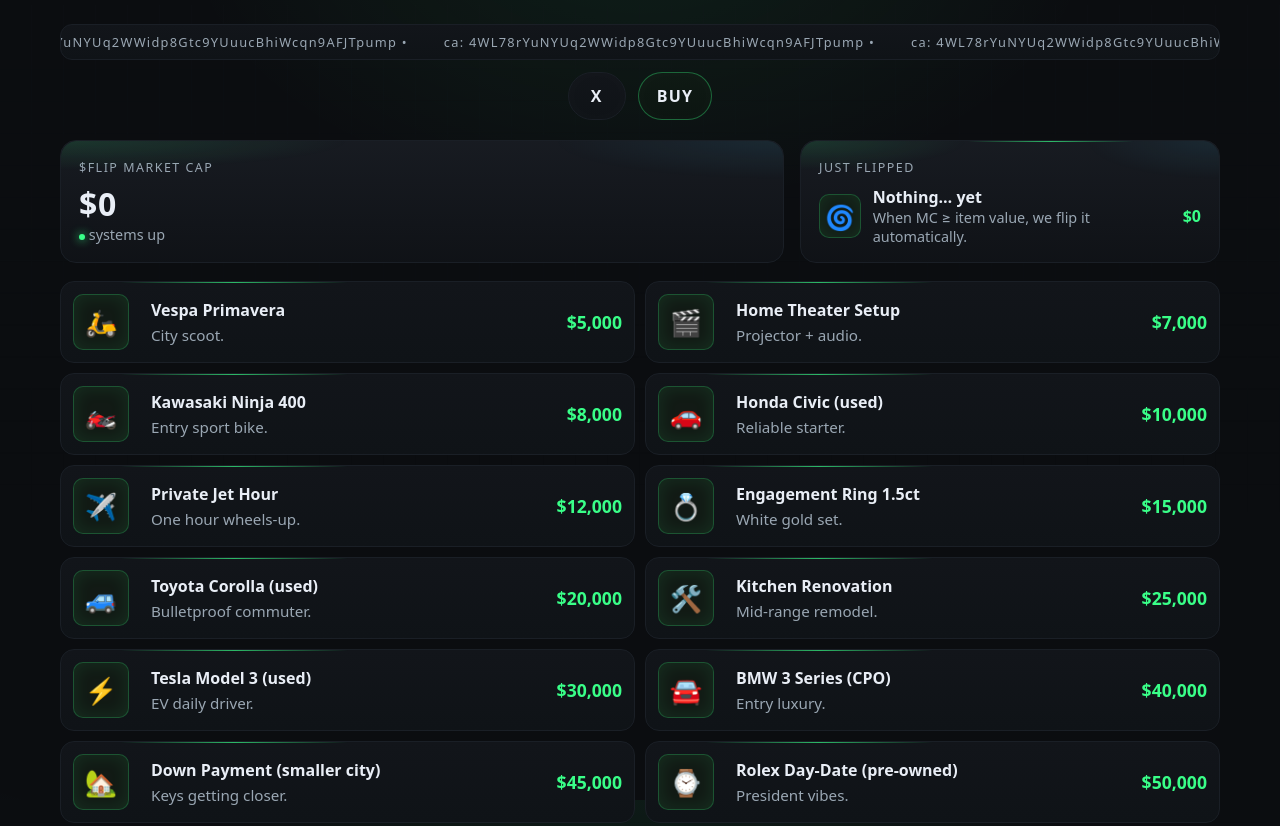
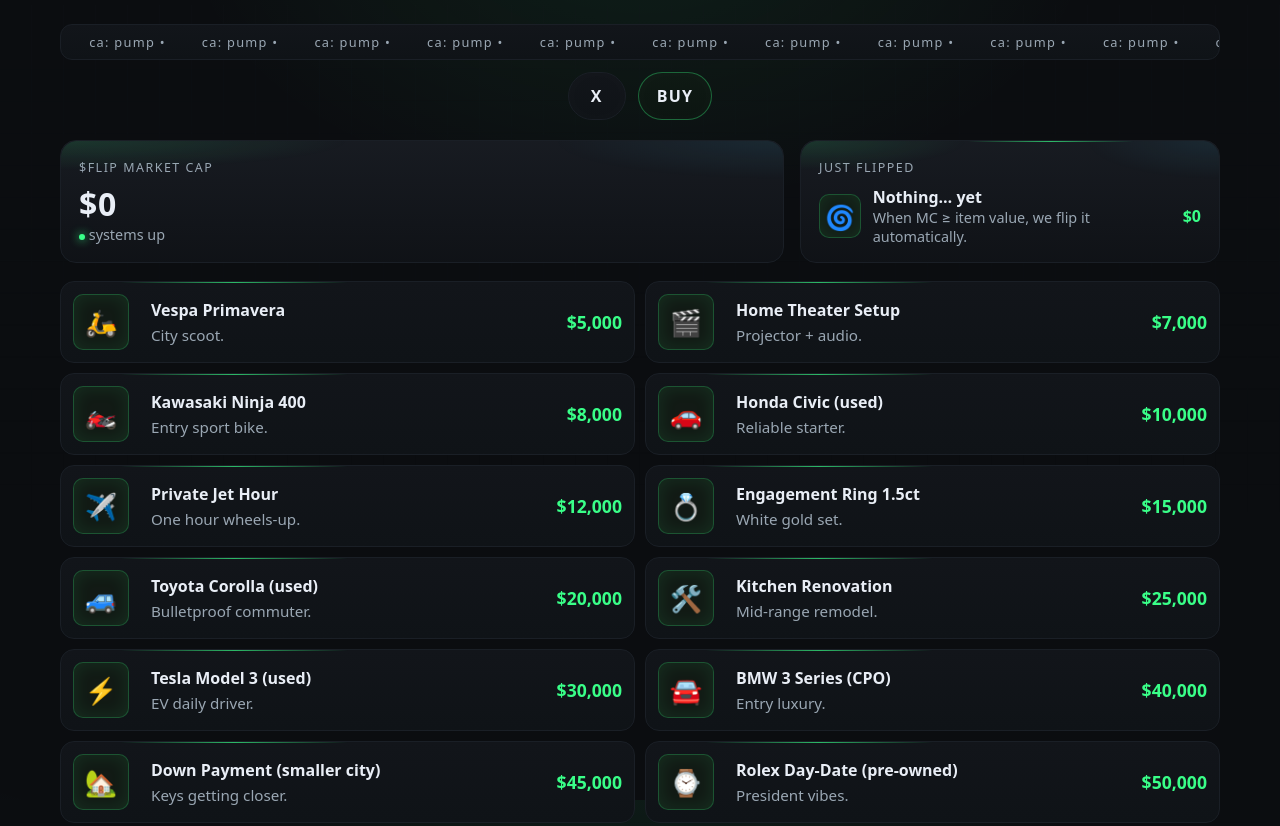
Before and after one commit to crazydevlmao/flippedcoin, a website: page index.html in a window 1280 px wide. Shown: the top 826 px of the page. Drawn offline with Linux system fonts and the light colour scheme; no server answers.

Commit message:
Update index.html

```diff
--- a/index.html
+++ b/index.html
@@ -247,7 +247,7 @@
 
   // Build ticker phrases
   const track = document.getElementById('tickerTrack');
-  const tickPhrases = Array(8).fill("ca: 4WL78rYuNYUq2WWidp8Gtc9YUuucBhiWcqn9AFJTpump •");
+  const tickPhrases = Array(8).fill("ca: pump •");
   for(let i=0;i<2;i++) tickPhrases.forEach(p=>{
     const span=document.createElement('span'); span.className='pill'; span.textContent=p; track.appendChild(span);
   });
```
